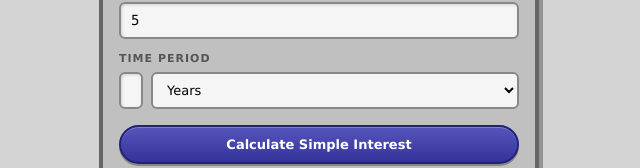
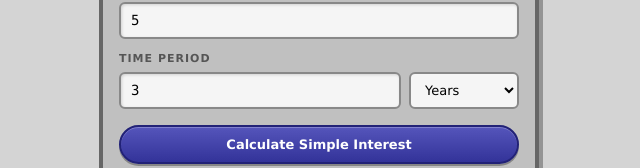
Before and after one commit to beginx/hello-tools, a Next.js app: page /en/simpleinterest in a window 1280 px wide. Shown: the part 209-377 px from the top of the page, without its empty margins (321-961 px from the left). Built offline with nearby package versions, Linux system fonts and the light colour scheme.

Commit message:
fix: simpleinterest period input wider ratio 3:1

```diff
--- a/src/app/[locale]/simpleinterest/page.js
+++ b/src/app/[locale]/simpleinterest/page.js
@@ -67,8 +67,8 @@ export default function SimpleInterestPage() {
             <div>
               <label className="os9-label">{t('period')}</label>
               <div className="flex gap-2">
-                <input className="os9-input flex-1" type="number" min="0" value={period} onChange={(e) => setPeriod(e.target.value)} />
-                <select className="os9-select w-auto" value={periodUnit} onChange={(e) => setPeriodUnit(e.target.value)}>
+                <input className="os9-input" type="number" min="0" value={period} onChange={(e) => setPeriod(e.target.value)} style={{ flex: 3, minWidth: 0 }} />
+                <select className="os9-select" value={periodUnit} onChange={(e) => setPeriodUnit(e.target.value)} style={{ flex: 1, minWidth: 0 }}>
                   <option value="years">{t('years')}</option>
                   <option value="months">{t('months')}</option>
                   <option value="days">{t('days')}</option>
```
